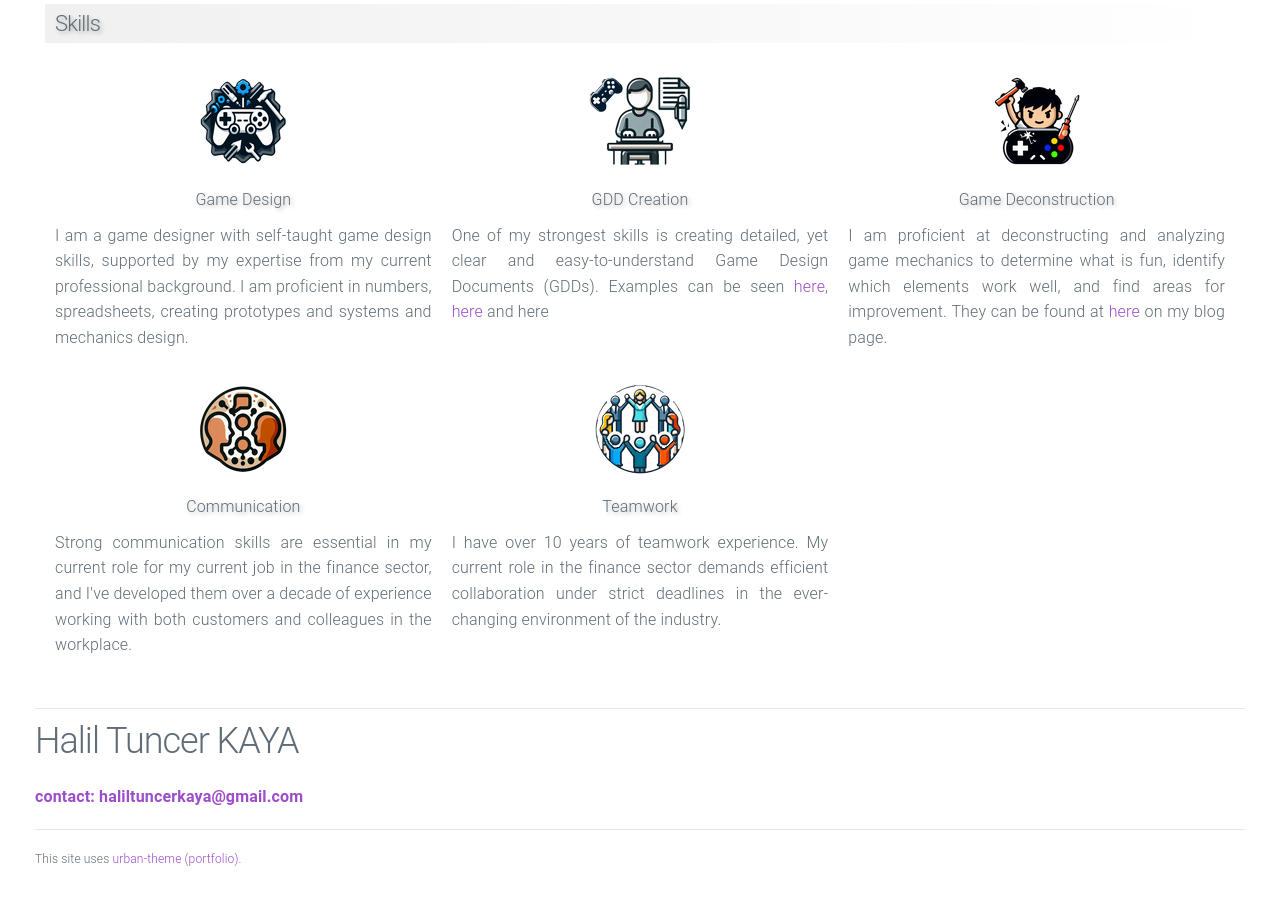
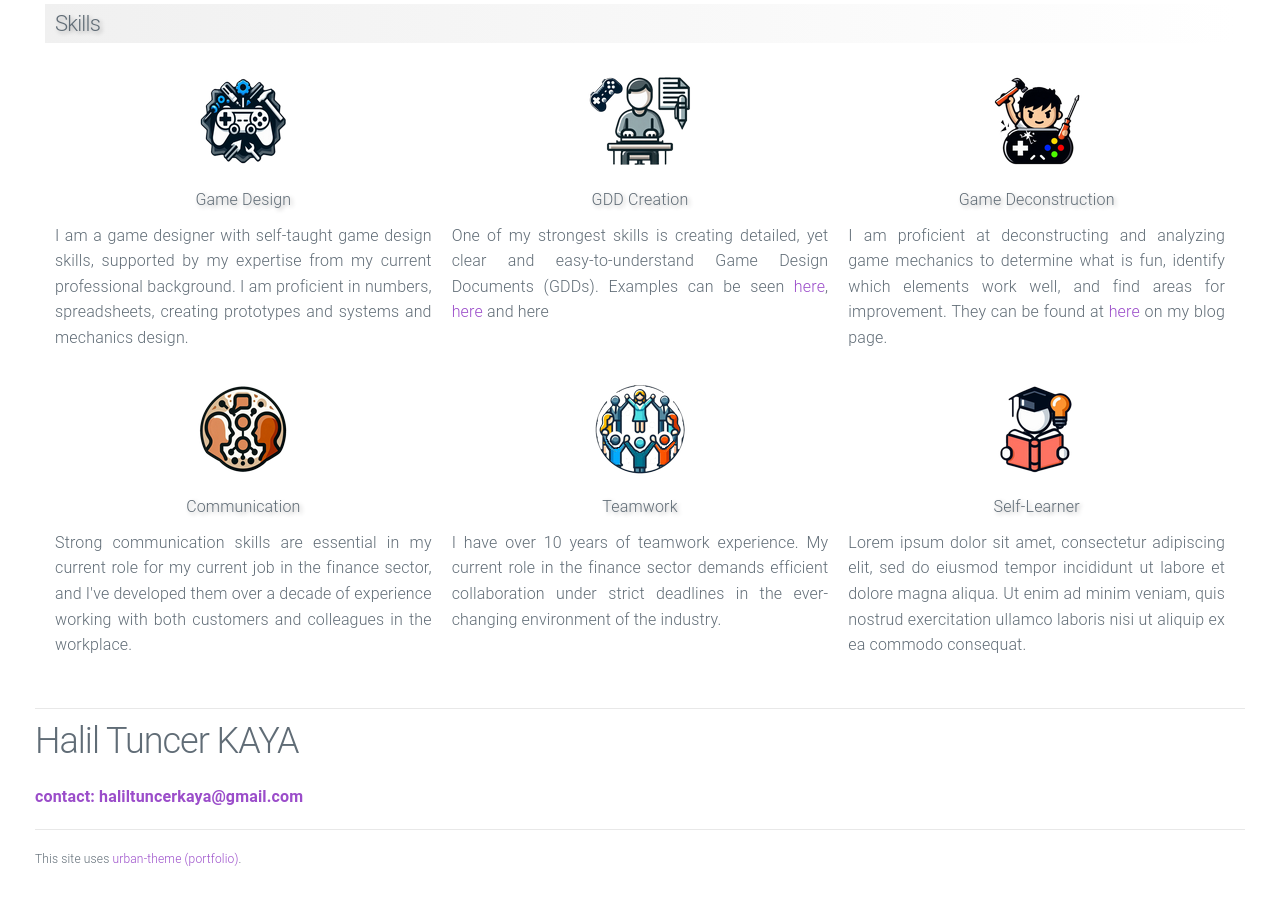
Before and after one commit to htramu/htk.github.io, a Jekyll site: the page built from index.html, in a window 1280 px wide and 900 px high, scrolled down 1857 px. Built offline with Jekyll 4.4.1, drawn with Linux system fonts in a browser that asks for light colours.

Commit message:
Update home.html

```diff
--- a/_layouts/home.html
+++ b/_layouts/home.html
@@ -158,7 +158,7 @@
 								<div><p>I am proficient at deconstructing and analyzing game mechanics to determine what is fun, identify which elements work well, and find areas for improvement. They can be found at <a href="/blog">here</a> on my blog page.</p></div>
 							</td>
 						</tr>
-						<tr style="vertical-align: center;">
+						<tr>
 							<td style="width: 33.33%; padding: 10px; text-align: center; vertical-align: top; border-bottom: none;">
 								<img src="/assets/skills_communication.png" alt="Communication">
 								<div class="text-shadow-shade"  style="padding: 10px 10px;">Communication</div>
@@ -169,11 +169,11 @@
 								<div class="text-shadow-shade"  style="padding: 10px 10px;">Teamwork</div>
 								<div><p>I have over 10 years of teamwork experience. My current role in the finance sector demands efficient collaboration under strict deadlines in the ever-changing environment of the industry.</p></div>
 							</td>
-<!-- 							<td style="width: 33.33%; padding: 10px; text-align: center; vertical-align: top; border-bottom: none;">
+							<td style="width: 33.33%; padding: 10px; text-align: center; vertical-align: top; border-bottom: none;">
 								<img src="/assets/skills_selflearner.png" alt="Self-Learner">
 								<div class="text-shadow-shade"  style="padding: 10px 10px;">Self-Learner</div>
 								<div><p>Lorem ipsum dolor sit amet, consectetur adipiscing elit, sed do eiusmod tempor incididunt ut labore et dolore magna aliqua. Ut enim ad minim veniam, quis nostrud exercitation ullamco laboris nisi ut aliquip ex ea commodo consequat.</p></div>
-							</td> -->
+							</td>
 						</tr>
 					</table>
 				</div>
```
